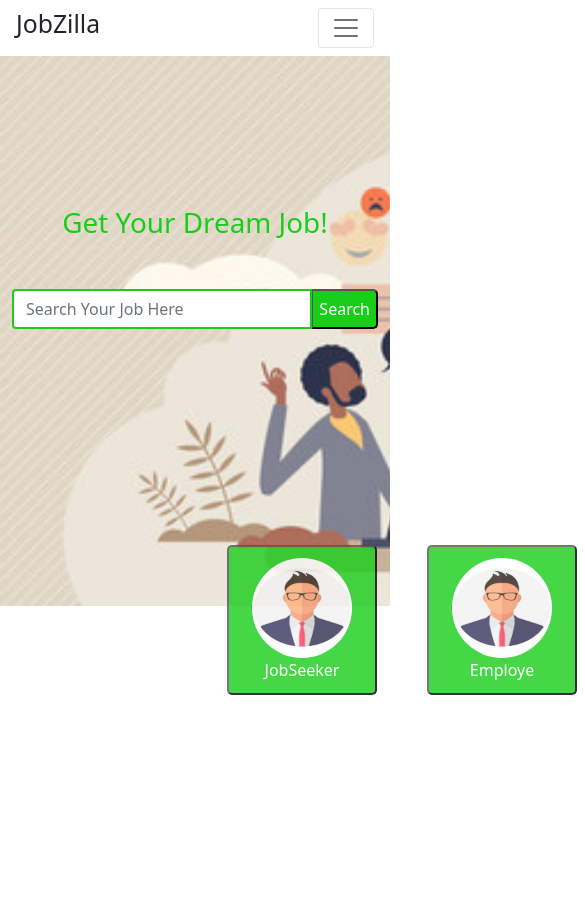
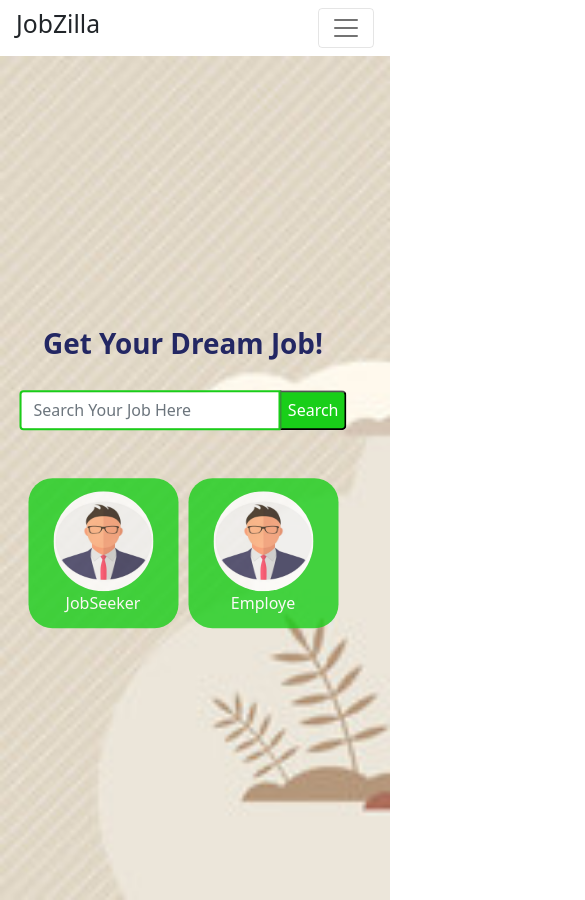
Before and after one commit to DevSquadCode/jobzilla-client, a React (Create React App) app: page / in a window 390 px wide. Shown: the whole page, 585 px wide, since content can reach past the window. Before the commit the page ends 844 px from the top, so only its background shows below. Built offline with nearby package versions, Linux system fonts and the light colour scheme.

Commit message:
banner-responsiveness-fixed

```diff
--- a/src/components/Header/Banner.css
+++ b/src/components/Header/Banner.css
@@ -1,9 +1,9 @@
-
 .background{
     background-image: url('../../images/background.jpg');
     background-repeat: no-repeat;
     background-size: cover;
-    height: 550px;
+    min-height: 100vh;
+    position: relative;
 }
 
 .color{
@@ -12,6 +12,8 @@
 
 .seeker-employe{
     border-radius: 50%;
+    /* border: none; */
+
 }
 
 /* .job-image{
@@ -23,24 +25,28 @@
 } */
 
 .seeker{
-    margin-top: 200px;
-    margin-left: 200px;
+    margin-right: 5px;
 
 }
 
 .employe{
-    margin-top: 200px;
-    margin-left: 20px;
+    margin-left: 5px;
 }
 
-.job-button{
+/* .job-button{
     display: flex;
+} */
 
+.seeker-card{
+    display: flex;
+    align-items: center;
+    justify-content: center;
 }
 
 .seeker-button{
     background-color: rgb(25, 206, 25);
-    border-radius: 5px;
+    border-radius: 24px;
+    border: none;
     width: 150px;
     height: 150px;
     opacity: 0.8;
@@ -48,8 +54,7 @@
 }
 
 .input-group{
-    margin-top: 50px;
-    margin-right: 300px;
+    margin-top: 30px;
 }
 
 .btn-color{
@@ -59,10 +64,20 @@
 }
 
 
-.dream-job{
+/* .dream-job{
     margin-top: 150px;
-}
+} */
 
 #solid{
     border: 2px solid rgb(25, 206, 25);
 }
+
+
+
+.banner{
+    width: 90%;
+    position: absolute;
+    top: 50%;
+    left: 50%;
+    transform: translate(-50%, -50%);
+}
--- a/src/components/Header/Banner.js
+++ b/src/components/Header/Banner.js
@@ -1,31 +1,40 @@
 import React from 'react';
-import banner from '../../images/banner.png'
 import seeker from '../../images/seeker.jpg'
 import './Banner.css';
 
 const Banner = () => {
     return (
         <div class='container background'>
-            <div class='row'>
+            <div class='row banner'>
                 <div class='col-md-6'>
                     <div class='dream-job'>
-                        <h1 class="color">Get Your Dream Job!</h1>
+                        <h1 style={{color: '#232763', fontWeight: 'bold'}}>Get Your Dream Job!</h1>
                     </div>
 
-                    <div class="input-group mb-3">
+                    <div class="input-group mb-5">
                         <input id='solid' type="text" class="form-control" placeholder="Search Your Job Here" aria-label="Recipient's username" aria-describedby="button-addon2"></input>
                         <button type="button" class="btn-color">Search</button>
                     </div>
 
                 </div>
 
-                <div class='col-md-6 job-button'>
-                    <div class='col-md-3 seeker'>
+                <div class='col-md-6 seeker-card'>
+                <div className='seeker'>
+                        <button type="button" class="seeker-button"><img class="seeker-employe" src={seeker} alt="job seeker image" width="100" height="100"/>JobSeeker</button>
+                    </div>
+                    <div className='employe'>
+                        <button type="button" class="seeker-button"><img class="seeker-employe" src={seeker} alt="job seeker image" width="100" height="100"/>Employe</button>
+                    </div>
+
+
+
+
+                    {/* <div class='col-md-3 seeker'>
                         <button type="button" class="seeker-button"><img class="seeker-employe" src={seeker} alt="job seeker image" width="100" height="100"/>JobSeeker</button>
                     </div>
                     <div class='col-md-3 employe'>
                         <button type="button" class="seeker-button"><img class="seeker-employe" src={seeker} alt="job seeker image" width="100" height="100"/>Employe</button>
-                    </div>
+                    </div> */}
                 </div>
 
 
```
Also changed, not shown: 1 other file (tests, documents, lock files or other folders).
